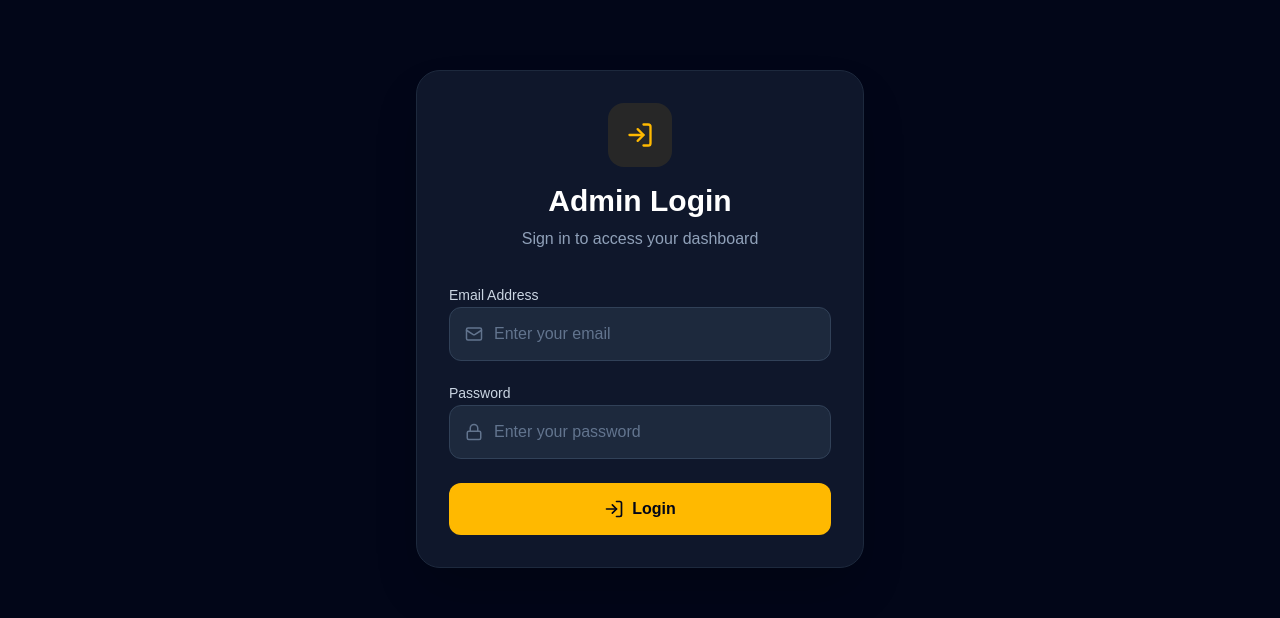
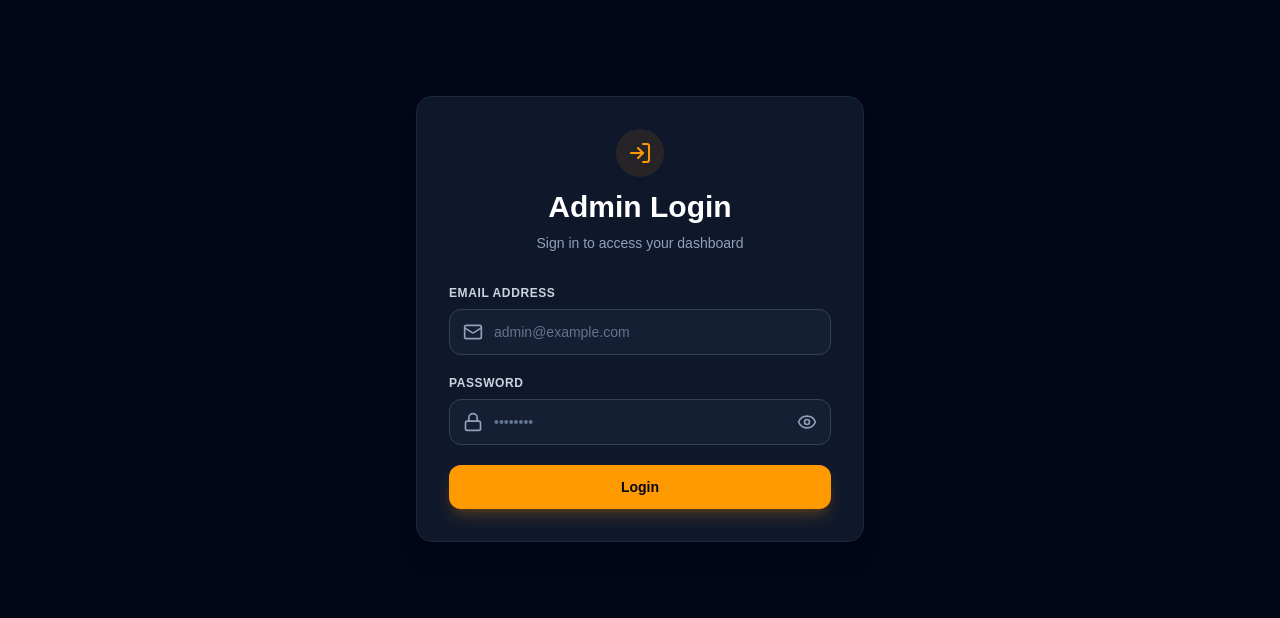
Before and after one commit to awais4212/Mannan-s-Portfolio, a Next.js app: page /login in a window 1280 px wide. Shown: the part 147-765 px from the top of the page. Built offline with nearby package versions, Linux system fonts and the light colour scheme; no server answers.

Commit message:
made changes in the LoginForm

```diff
--- a/components/LoginForm.js
+++ b/components/LoginForm.js
@@ -1,241 +1,126 @@
+'use client';
 
-"use client";
-
-import { useState } from "react";
-import { login } from "@/lib/auth";
-import { useRouter } from "next/navigation";
-import { Mail, Lock, LogIn, Loader2 } from "lucide-react";
+import React, { useState } from 'react';
+import { motion } from 'framer-motion';
+import { Lock, Mail, Eye, EyeOff, LogIn } from 'lucide-react';
+// Import your Supabase client instance (adjust path if needed)
+import { supabase } from '@/lib/supabaseClient';
 
 export default function LoginForm() {
-  const router = useRouter();
+  const [email, setEmail] = useState('');
+  const [password, setPassword] = useState('');
+  const [showPassword, setShowPassword] = useState(false);
+  const [loading, setLoading] = useState(false);
+  const [errorMessage, setErrorMessage] = useState('');
 
-  const [email, setEmail] = useState("");
-  const [password, setPassword] = useState("");
-  const [loading, setLoading] = useState(false);
+  const handleSubmit = async (e) => {
+    e.preventDefault();
+    setLoading(true);
+    setErrorMessage('');
 
-  async function handleLogin(e) {
-    e.preventDefault();
+    try {
+      const { data, error } = await supabase.auth.signInWithPassword({
+        email,
+        password,
+      });
 
-    setLoading(true);
+      console.log('LOGIN ERROR:', error);
+      console.log('LOGIN DATA:', data);
 
-    const { data, error } = await login(email, password);
+      if (error) {
+        setErrorMessage(error.message);
+        setLoading(false);
+        return;
+      }
 
-    console.log("LOGIN DATA:", data);
-    console.log("LOGIN ERROR:", error);
-
-    if (!error) {
-      router.push("/dashboard");
-    } else {
-      alert(error.message);
+      if (data?.session) {
+        // Forces a full page load so Vercel initializes the session cookie cleanly
+        window.location.href = '/dashboard';
+      }
+    } catch (err) {
+      setErrorMessage('An unexpected error occurred. Please try again.');
       setLoading(false);
     }
-  }
+  };
 
   return (
-    <main className="min-h-screen bg-slate-950 text-white flex items-center justify-center px-4 py-8 sm:px-6">
+    <div className="min-h-screen flex items-center justify-center bg-slate-950 px-4 py-12">
+      <motion.div
+        initial={{ opacity: 0, y: 20 }}
+        animate={{ opacity: 1, y: 0 }}
+        transition={{ duration: 0.4 }}
+        className="w-full max-w-md p-6 sm:p-8 bg-slate-900 rounded-2xl border border-slate-800 shadow-xl"
+      >
+        <div className="text-center mb-8">
+          <div className="inline-flex p-3 rounded-full bg-amber-500/10 text-amber-500 mb-3">
+            <LogIn className="w-6 h-6" />
+          </div>
+          <h2 className="text-2xl sm:text-3xl font-bold text-white">Admin Login</h2>
+          <p className="mt-2 text-xs sm:text-sm text-slate-400">
+            Sign in to access your dashboard
+          </p>
+        </div>
 
-      <div className="w-full max-w-md">
+        {errorMessage && (
+          <div className="mb-4 p-3 rounded-xl bg-red-500/10 border border-red-500/20 text-red-400 text-sm text-center">
+            {errorMessage}
+          </div>
+        )}
 
-        {/* Login Card */}
-        <form
-          onSubmit={handleLogin}
-          className="
-            w-full
-            bg-slate-900
-            border
-            border-slate-800
-            rounded-2xl
-            sm:rounded-3xl
-            p-5
-            sm:p-8
-            shadow-2xl
-          "
-        >
-
-          {/* Header */}
-          <div className="text-center mb-7 sm:mb-8">
-
-            <div className="w-14 h-14 sm:w-16 sm:h-16 mx-auto rounded-2xl bg-amber-400/10 flex items-center justify-center mb-4">
-              <LogIn
-                size={28}
-                className="text-amber-400"
+        <form onSubmit={handleSubmit} className="space-y-5">
+          {/* Email Field */}
+          <div>
+            <label className="block text-xs font-semibold text-slate-300 mb-2 uppercase tracking-wider">
+              Email Address
+            </label>
+            <div className="relative">
+              <Mail className="absolute left-3.5 top-1/2 -translate-y-1/2 w-5 h-5 text-slate-400" />
+              <input
+                type="email"
+                required
+                value={email}
+                onChange={(e) => setEmail(e.target.value)}
+                placeholder="admin@example.com"
+                className="w-full pl-11 pr-4 py-3 bg-slate-800/50 border border-slate-700 rounded-xl text-white placeholder-slate-500 focus:outline-none focus:ring-2 focus:ring-amber-500 transition-all text-sm"
               />
             </div>
-
-            <h2 className="text-2xl sm:text-3xl font-bold">
-              Admin Login
-            </h2>
-
-            <p className="mt-2 text-sm sm:text-base text-slate-400">
-              Sign in to access your dashboard
-            </p>
-
           </div>
 
-
-          {/* Email */}
-          <div className="space-y-2">
-
-            <label
-              htmlFor="email"
-              className="text-sm font-medium text-slate-300"
-            >
-              Email Address
+          {/* Password Field */}
+          <div>
+            <label className="block text-xs font-semibold text-slate-300 mb-2 uppercase tracking-wider">
+              Password
             </label>
-
             <div className="relative">
-
-              <Mail
-                size={18}
-                className="
-                  absolute
-                  left-4
-                  top-1/2
-                  -translate-y-1/2
-                  text-slate-500
-                "
+              <Lock className="absolute left-3.5 top-1/2 -translate-y-1/2 w-5 h-5 text-slate-400" />
+              <input
+                type={showPassword ? 'text' : 'password'}
+                required
+                value={password}
+                onChange={(e) => setPassword(e.target.value)}
+                placeholder="••••••••"
+                className="w-full pl-11 pr-11 py-3 bg-slate-800/50 border border-slate-700 rounded-xl text-white placeholder-slate-500 focus:outline-none focus:ring-2 focus:ring-amber-500 transition-all text-sm"
               />
-
-              <input
-                id="email"
-                type="email"
-                placeholder="Enter your email"
-                value={email}
-                onChange={(e) =>
-                  setEmail(e.target.value)
-                }
-                required
-                autoComplete="email"
-                className="
-                  w-full
-                  bg-slate-800
-                  border
-                  border-slate-700
-                  rounded-xl
-                  pl-11
-                  pr-4
-                  py-3.5
-                  text-white
-                  text-sm
-                  sm:text-base
-                  placeholder:text-slate-500
-                  outline-none
-                  transition
-                  focus:border-amber-400
-                  focus:ring-2
-                  focus:ring-amber-400/20
-                "
-              />
-
+              <button
+                type="button"
+                onClick={() => setShowPassword(!showPassword)}
+                className="absolute right-3.5 top-1/2 -translate-y-1/2 text-slate-400 hover:text-slate-200"
+              >
+                {showPassword ? <EyeOff className="w-5 h-5" /> : <Eye className="w-5 h-5" />}
+              </button>
             </div>
-
           </div>
 
-
-          {/* Password */}
-          <div className="mt-5 space-y-2">
-
-            <label
-              htmlFor="password"
-              className="text-sm font-medium text-slate-300"
-            >
-              Password
-            </label>
-
-            <div className="relative">
-
-              <Lock
-                size={18}
-                className="
-                  absolute
-                  left-4
-                  top-1/2
-                  -translate-y-1/2
-                  text-slate-500
-                "
-              />
-
-              <input
-                id="password"
-                type="password"
-                placeholder="Enter your password"
-                value={password}
-                onChange={(e) =>
-                  setPassword(e.target.value)
-                }
-                required
-                autoComplete="current-password"
-                className="
-                  w-full
-                  bg-slate-800
-                  border
-                  border-slate-700
-                  rounded-xl
-                  pl-11
-                  pr-4
-                  py-3.5
-                  text-white
-                  text-sm
-                  sm:text-base
-                  placeholder:text-slate-500
-                  outline-none
-                  transition
-                  focus:border-amber-400
-                  focus:ring-2
-                  focus:ring-amber-400/20
-                "
-              />
-
-            </div>
-
-          </div>
-
-
-          {/* Login Button */}
+          {/* Submit Button */}
           <button
             type="submit"
             disabled={loading}
-            className="
-              w-full
-              mt-6
-              inline-flex
-              items-center
-              justify-center
-              gap-2
-              bg-amber-400
-              hover:bg-amber-500
-              active:scale-[0.98]
-              disabled:opacity-50
-              disabled:cursor-not-allowed
-              text-slate-950
-              py-3.5
-              rounded-xl
-              font-bold
-              text-sm
-              sm:text-base
-              transition
-            "
+            className="w-full py-3 px-4 rounded-xl font-semibold bg-amber-500 hover:bg-amber-600 text-slate-950 transition-colors shadow-lg shadow-amber-500/20 text-sm disabled:opacity-50"
           >
-            {loading ? (
-              <>
-                <Loader2
-                  size={20}
-                  className="animate-spin"
-                />
-                Signing In...
-              </>
-            ) : (
-              <>
-                <LogIn size={20} />
-                Login
-              </>
-            )}
+            {loading ? 'Authenticating...' : 'Login'}
           </button>
-
         </form>
-
-      </div>
-
-    </main>
+      </motion.div>
+    </div>
   );
 }
```
